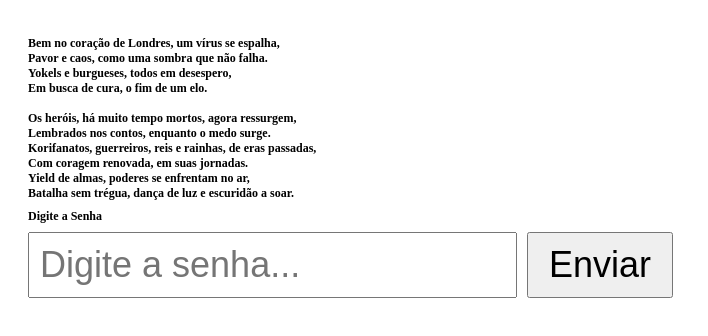
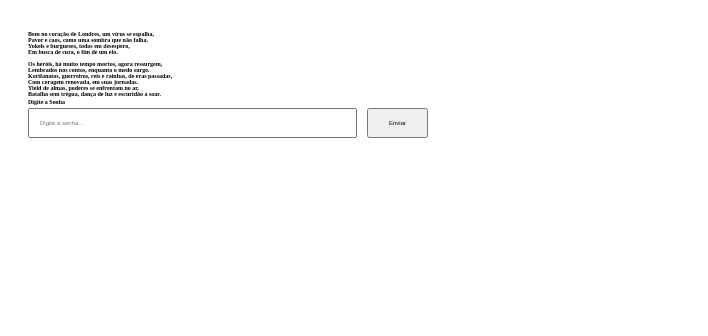
Before and after one commit to ThiagoQuixaba/zYbEsFqRwD, a plain HTML site: page index.html in a window 1280 px wide. Shown: the whole page, without its empty margins (0-708 px from the left). Drawn offline with Linux system fonts and the light colour scheme.

Commit message:
Update index.html

```diff
--- a/index.html
+++ b/index.html
@@ -6,7 +6,7 @@
     <title>Enigma</title>
     <style>
         body {
-            font-size: 1.5em;
+            font-size: 0.5em;
             padding: 20px;
         }
         h1 {
@@ -23,13 +23,13 @@
             width: 100%;
         }
         #senhaInput {
-            font-size: 1.5em;
+            font-size: 0.5em;
             padding: 10px;
             margin-right: 10px;
             flex: 1;
         }
         button {
-            font-size: 1.5em;
+            font-size: 0.5em;
             padding: 10px 20px;
             cursor: pointer;
         }
```
